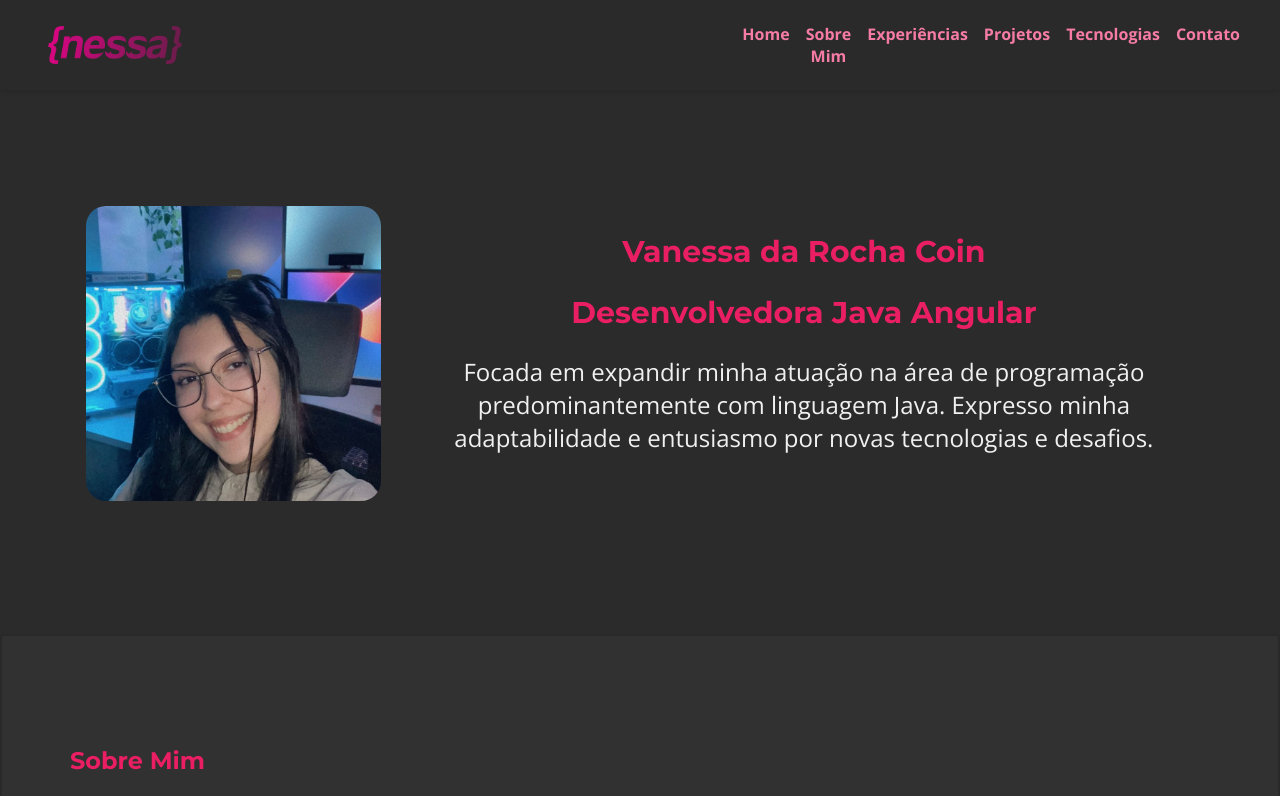
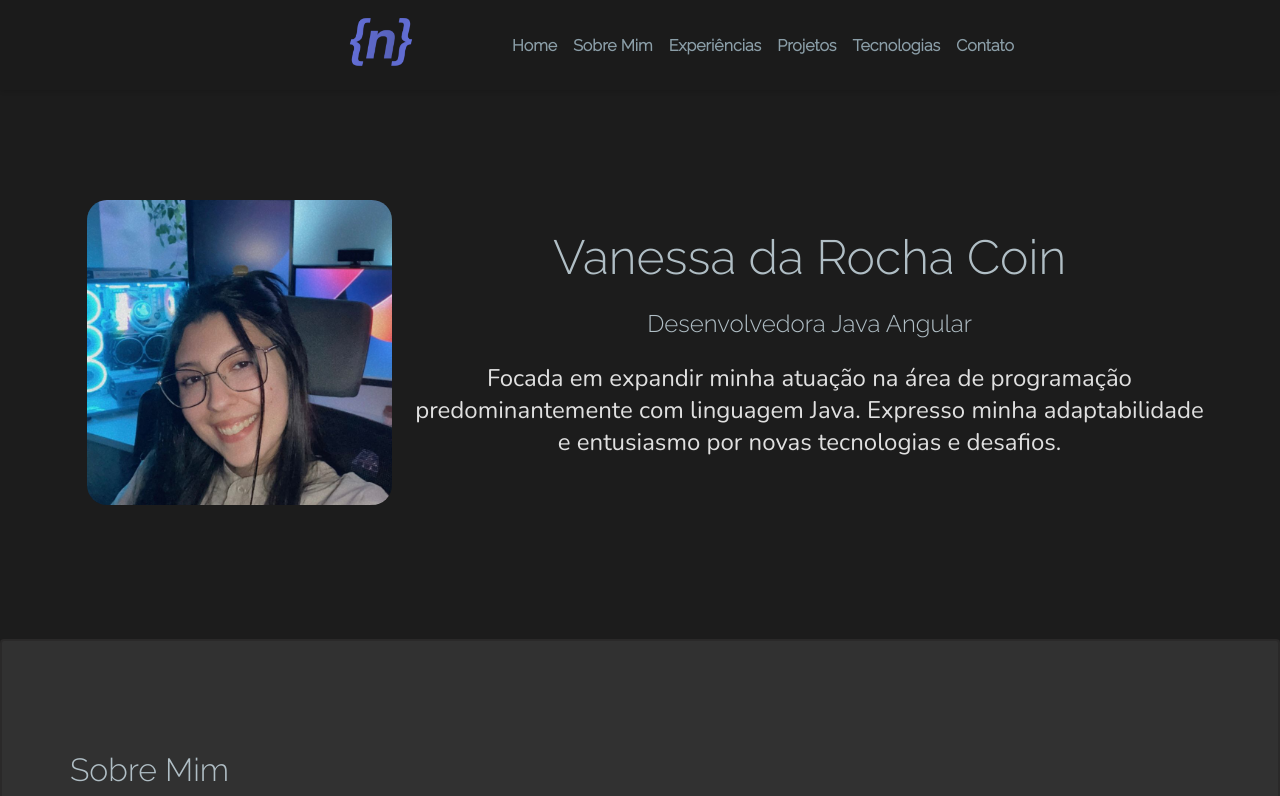
Before and after one commit to vanessacoin/portfolio-vanessacoin, a plain HTML site: page index.html in a window 1280 px wide. Shown: the top 796 px of the page. Drawn offline with nearby package versions, Linux system fonts and the light colour scheme.

Commit message:
color change

```diff
--- a/css/style.css
+++ b/css/style.css
@@ -3,14 +3,14 @@
 ====================== */
 /* Colors */
 :root {
-    --color-bg: #2b2b2b;
-    --color-text: #f0f0f0;
-    --color-primary: #e91e63;
-    --color-accent: #ff80ab;
-    --color-selection: #be5c7b;
-    --color-secondary: #81c784;
-    --color-footer: #212020;
-    --color-link-hover: #4caf50;
+    --color-bg: #1c1c1c;
+    --color-text: #e0e0e0;
+    --color-primary: #b0bec5;
+    --color-accent: #90a4ae;
+    --color-selection: #78909c;
+    --color-secondary: #64b5f6;
+    --color-footer: #1a1a1a;
+    --color-link-hover: #2196f3;
 }
 
 /* Relative Units */
@@ -24,7 +24,10 @@
     --height-contact: 2.5rem;
     --width-technology: 7rem;
     --height-technology: 7rem;
-
+    --size-font-medium: 1.5rem;
+    --size-font-large: 2rem;
+    --size-font-xlarge: 3rem;
+    --size-font-xxlarge: 4rem;
 }
 
 /* Reset CSS para consistência entre navegadores */
@@ -42,8 +45,11 @@ body {
     margin: 0;
     color: var(--color-text);
     background-color: var(--color-bg);
-    font-family: 'Open Sans', sans-serif;
+    font-family: "Nunito", sans-serif;
     text-align: center;
+    font-optical-sizing: auto;
+    font-weight: 400;
+    font-style: normal;
 }
 
 main figure img{
@@ -63,8 +69,12 @@ main figure img{
 ====================== */
 h1, h2, h3 {
     color: var(--color-primary);
-    font-family: 'Montserrat', sans-serif;
+    font-family: "Raleway", sans-serif;
     margin-bottom: var(--spacing-large);
+    font-optical-sizing: auto;
+    font-weight: 300;
+    font-style: normal;
+    font-size: var(--size-font-large);
 }
 
 p {
@@ -99,6 +109,7 @@ header {
     right: 0;
     width: 100%;
     position: fixed;
+    padding: var(--spacing-medium) var(--spacing-large);
 }
 
 header div {
@@ -110,15 +121,20 @@ header div {
 }
 
 header img {
-    max-width: 20%;
+    max-width: 30%;
     height: auto;
-    display: block;
+    display: inline-block;
 }
 
 nav ul {
-    display: inline-flex;
+    display: flex;
     list-style: none;
     padding: 0;
+    font-family: "Raleway", sans-serif;
+    font-optical-sizing: auto;
+    font-weight: 300;
+    font-style: normal;
+    margin: 0;
 }
 
 nav ul li {
@@ -156,13 +172,20 @@ nav a:hover {
     margin-top: var(--spacing-xlarge);
 }
 
+#home h1 {
+    font-size: var(--size-font-xlarge);
+}
+
+#home h2 {
+    font-size: var(--size-font-medium);
+}
+
 #home .grid-layout {
     display: flex;
     justify-content: space-between;
     align-items: center;
     height: auto;
-    padding-top: 70px;
-
+    padding-top: var(--size-font-xxlarge);
 }
 
 #about {
@@ -188,10 +211,6 @@ nav a:hover {
     font-size: 20px;
 }
 
-.home-conatainer-text h2 {
-    font-weight: bold;
-}
-
 .home-conatainer-text p {
     font-size: 1.2em;
 }
@@ -210,10 +229,6 @@ nav a:hover {
 #about p {
     line-height: 1.5;
     font-size: large;
-}
-
-#experience h2 {
-    font-size: 30px;
 }
 
 #experience .grid-layout #experience-item .text-exp>div {
--- a/index.html
+++ b/index.html
@@ -3,12 +3,12 @@
 <head>
     <meta charset="UTF-8">
     <meta name="viewport" content="width=device-width, initial-scale=1.0">
-    <link rel="icon" href="assets/icons/favicon-n.png" type="image/png">
+    <link rel="icon" href="assets/faviconlogo.png" type="image/png">
     <title>Vanessa da Rocha Coin</title>
     <link rel="preconnect" href="https://fonts.googleapis.com">
     <link rel="preconnect" href="https://fonts.gstatic.com" crossorigin>
-    <link href="https://fonts.googleapis.com/css2?family=Montserrat:ital,wght@0,100..900;1,100..900&display=swap" rel="stylesheet">
-    <link href="https://fonts.googleapis.com/css2?family=Montserrat:ital,wght@0,100..900;1,100..900&family=Open+Sans:ital,wght@0,300..800;1,300..800&display=swap" rel="stylesheet">
+    <link href="https://fonts.googleapis.com/css2?family=Playfair+Display&family=Raleway:wght@300&family=Roboto:wght@100&display=swap" rel="stylesheet">
+    <link href="https://fonts.googleapis.com/css2?family=Nunito:ital,wght@0,200..1000;1,200..1000&family=Roboto&display=swap" rel="stylesheet">
     <link rel="stylesheet" href="https://cdnjs.cloudflare.com/ajax/libs/font-awesome/6.0.0-beta3/css/all.min.css">
     <link rel="stylesheet" href="css/style.css">
 </head>
@@ -16,7 +16,7 @@
 <body>
     <header>
         <div>
-            <section id="logo_header"><img src="assets/images/logo.png" alt=""></section>
+            <section id="logo_header"><img src="assets/faviconlogo.png" alt=""></section>
             <nav>
                 <ul class="nav_item">
                     <li><a href="#home"><strong>Home</strong></a></li>
@@ -34,7 +34,7 @@
         <section id="home">
             <div class="grid-layout">
                     <figure>
-                        <img src="assets/images/eu.png" alt="foto autoral">
+                        <img src="assets/eu.png" alt="foto autoral">
                     </figure>
 
                     <div class="home-conatainer-text">
```
Also changed, not shown: assets/eu.png (renamed from assets/images/eu.png), assets/faviconlogo.png (added), assets/icons/favicon-n.png (deleted), assets/images/fundo.png (deleted), assets/images/logo.png (deleted).
